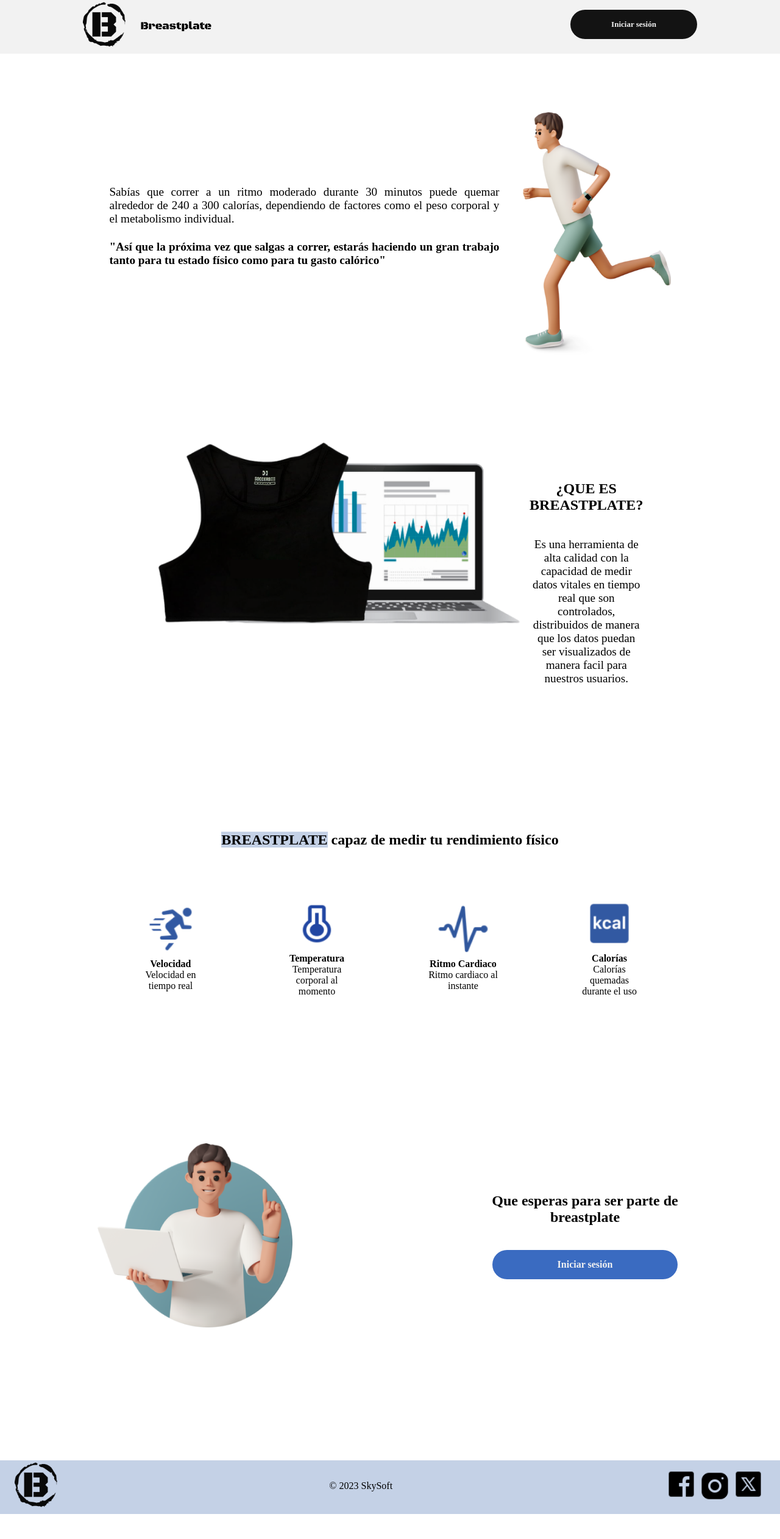
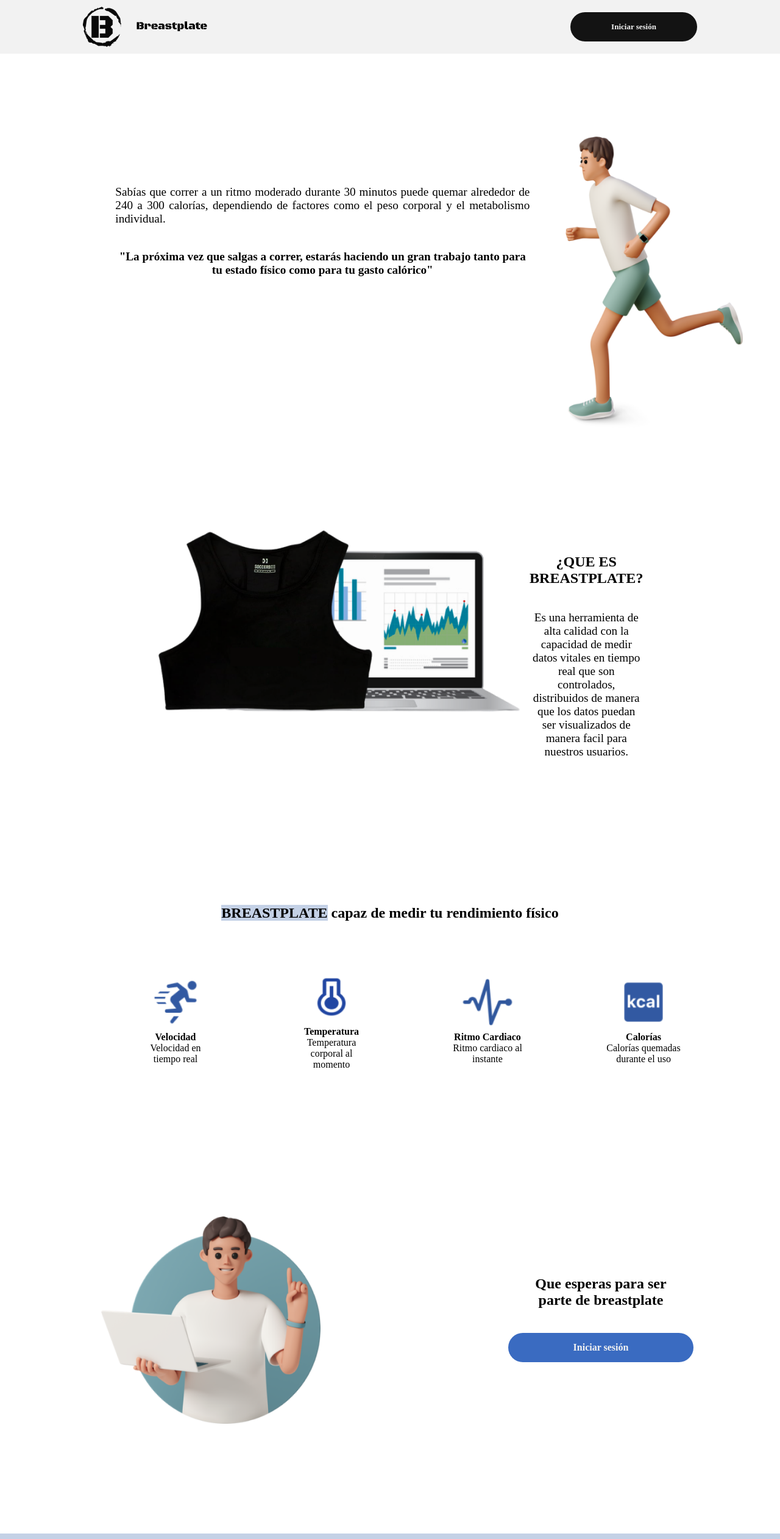
Before and after one commit to cristianOvando/Breastplate, a React (Vite) app: page / in a window 1280 px wide. Shown: the top 2524 px of the page at 61% size. Before the commit the page ends 2483 px from the top, so only its background shows below. Built offline with nearby package versions, Linux system fonts and the light colour scheme.

Commit message:
[add] new button in home

```diff
--- a/index.html
+++ b/index.html
@@ -2,9 +2,9 @@
 <html lang="en">
   <head>
     <meta charset="UTF-8" />
-    <link rel="icon" href="./src/assets/images/Logo.png" />
+    <link rel="icon" href="./src/assets/images/LogoBreastplate.png" />
     <meta name="viewport" content="width=device-width, initial-scale=1.0" />
-    <title>SkySoft</title>
+    <title>Breastplate</title>
   </head>
   <body>
     <div id="root"></div>
--- a/package.json
+++ b/package.json
@@ -21,6 +21,8 @@
     "react-chartjs-2": "^5.2.0",
     "react-dom": "^18.2.0",
     "react-router-dom": "^6.16.0",
+    "react-scroll": "^1.9.0",
+    "react-spring": "^9.7.3",
     "recharts": "^2.9.3"
   },
   "devDependencies": {
--- a/src/assets/styles/Footer.css
+++ b/src/assets/styles/Footer.css
@@ -12,7 +12,8 @@
 
   .footer-logo img {
     margin-left: 3vh;
-    height: 10vh;
+    height: 9vh;
+    margin-top: 1vh;
   }
 
 .footer-social{
--- a/src/assets/styles/LandingPage.css
+++ b/src/assets/styles/LandingPage.css
@@ -1,8 +1,4 @@
 @import url('https://fonts.googleapis.com/css2?family=Black+Ops+One&display=swap');
-
-/* .fondo{
-  background-color: #f2f2f2;
-} */
 
 * {
   margin: 0;
@@ -10,7 +6,6 @@
   box-sizing: border-box;
 }
 
-/* Agrega esta regla para la animación de aparición gradual */
 @keyframes fadeIn {
   from {
     opacity: 0;
@@ -28,29 +23,30 @@
   display: flex;
   justify-content: space-around;
   margin: 20vh;
+  width: 85%;
   margin-top: 23vh;
   margin-bottom: -15vh;
 }
 
 .text-information{
   margin-top: 15vh;
-  width: 80vh;
+  width: 85vh;
   font-size: larger;
   text-align:justify;
 }
 
 .text-information-black{
-  width: 80vh;
+  width: 85vh;
   font-size: larger;
-  text-align:justify;
+  text-align: center;
   font-weight: 900;
-  margin-top: 3vh;
+  margin-top: 5vh;
 }
 
 .running{
-  height: 50vh;
+  margin-top: 5vh;
+  height: 60vh;
 }
-
 
 .div-product{
   display: flex;
@@ -61,12 +57,12 @@
 }
 
 .img-product{
-  margin-top: 2vh;
+  margin-top: 5vh;
   height: 40vh;
 }
 
 .div-information {
-  width: 40%;
+  width: 80vh;
   margin: 0 auto;
   text-align: center;
 }
@@ -85,7 +81,6 @@
   margin-top: 5vh;
 }
 
-
 .div-img img {
   width: 75%;
   max-height: 75%;
@@ -102,8 +97,6 @@
   background-color: #C4D1E6;
 }
 
-
-
 .div-specs-container {
   display: flex;
   flex-wrap: wrap;
@@ -111,6 +104,7 @@
   align-items: center;
   font-family: 'Didot', serif;
   text-align: center;
+  width: 80%;
   margin-left: 20vh;
   margin-right: 20vh;
   margin-top: 10vh;
@@ -141,7 +135,7 @@
 }
 
 .userlogin{
-  width: 40vh;
+  width: 45vh;
 }
 
 .div-login {
@@ -149,8 +143,8 @@
   flex-direction: column;
   justify-content: center;
   align-items: center;
-  margin-top: 4vh;
-  width: 40vh;
+  margin-top: 6vh;
+  width: 20%;
   height: 30vh;
 }
 
--- a/src/assets/styles/Navbar.css
+++ b/src/assets/styles/Navbar.css
@@ -24,7 +24,8 @@
 
 .img-logo{
     margin-left: 17vh;
-    height: 10vh;
+    margin-top: 1vh;
+    height: 9vh;
 }
 
 .btn-login {
@@ -37,7 +38,7 @@
     cursor: pointer;
     margin-right: 17vh;
     border-radius: 4vh;
-    margin-top: 2vh;
+    margin-top: 2.5vh;
     width: 26vh;
     height: 6vh;
     transition: background-color 0.3s ease;
@@ -46,3 +47,43 @@
   .btn-login:hover {
     background:  #3A6BC1;
   }
+
+.btn-login-data{
+    border: transparent;
+    background: #131313;
+    color: #f2f2f2;
+    font-family: 'Didot', serif;
+    font-size: small;
+    font-weight: bold;
+    cursor: pointer;
+    margin-right: 15vh;
+    border-radius: 4vh;
+    margin-top: 2.5vh;
+    width: 26vh;
+    height: 6vh;
+    transition: background-color 0.3s ease;
+  }
+
+.btn-login-data:hover{
+    background-color: #3A6BC1;
+}
+
+.btn-login-Signoff{
+    border: transparent;
+    background: #cf1a29;
+    color: #f2f2f2;
+    font-family: 'Didot', serif;
+    font-size: small;
+    font-weight: bold;
+    cursor: pointer;
+    margin-right: 15vh;
+    border-radius: 4vh;
+    margin-top: 2.5vh;
+    width: 26vh;
+    height: 6vh;
+    transition: background-color 0.3s ease;
+}
+
+.btn-login-Signoff:hover{
+    background-color: #881821;
+}
--- a/src/components/atoms/Footer.jsx
+++ b/src/components/atoms/Footer.jsx
@@ -13,7 +13,7 @@ function Footer() {
           <img src={logo} alt="Logo de la empresa" />
         </div>
         <div>
-          <p className="footer-text">© 2023 SkySoft</p>
+          <p className="footer-text">© 2023 Breastplate</p>
         </div>
         <div className="footer-social">
           <div>
--- a/src/components/atoms/Navbar.jsx
+++ b/src/components/atoms/Navbar.jsx
@@ -33,8 +33,8 @@ function Navbar() {
                     <div><p className='name-logo'>Breastplate</p></div>
                 </div>
                 <div>
-                    <button className='btn-login' onClick={handlerClick}>Mis datos</button>
-                    <button className='btn-login' onClick={handlerlogout}>Cerrar sesión</button>
+                    <button className='btn-login-data' onClick={handlerClick}>Mis datos</button>
+                    <button className='btn-login-Signoff' onClick={handlerlogout}>Cerrar sesión</button>
                 </div>
             </div>
         </div>
--- a/src/components/organism/FormBreastplate.jsx
+++ b/src/components/organism/FormBreastplate.jsx
@@ -67,7 +67,7 @@ function FormBreastPlate() {
           console.error("Error en la respuesta del servidor: ", data);
         }
       } catch (error) {
-        setErrorAlert('Error al iniciar sesión');
+        setErrorAlert('¡No se han podido mandar tus datos!');
         console.error("Error al enviar la solicitud: ", error);
       }
     } else {
--- a/src/components/organism/LandingBreastplate.jsx
+++ b/src/components/organism/LandingBreastplate.jsx
@@ -1,9 +1,9 @@
+import React from 'react';
 import { useNavigate } from 'react-router-dom';
-import React from 'react';
-import product from "../../assets/images/Product.png"
+import product from "../../assets/images/Product.png";
 import exercise from "../../assets/images/Exercise.png";
 import pulse from "../../assets/images/Pulse.png";
-import temperature from "../../assets/images/Temperature.png"
+import temperature from "../../assets/images/Temperature.png";
 import calories from "../../assets/images/Calories.png";
 import Running from "../../assets/images/running.png";
 import Login from "../../assets/images/UserLogin.png";
@@ -13,21 +13,20 @@ import "../../assets/styles/LandingPage.css";
 
 
 function projectBreastplate() {
-
   const navigate = useNavigate();
 
-    const handleNavigation = () => {
-        navigate("/Login");
-    };
+  const handleNavigation = () => {
+    navigate("/Login");
+  };
 
   return (
     <>
      <Navbar/>
-     <div className='fondo'>
+     <div>
         <div className='radonm-data'>
           <div>
             <p className='text-information'>Sabías que correr a un ritmo moderado durante 30 minutos puede quemar alrededor de 240 a 300 calorías, dependiendo de factores como el peso corporal y el metabolismo individual. </p>
-            <p className='text-information-black'>"Así que la próxima vez que salgas a correr, estarás haciendo un gran trabajo tanto para tu estado físico como para tu gasto calórico"</p>
+            <p className='text-information-black'>"La próxima vez que salgas a correr, estarás haciendo un gran trabajo tanto para tu estado físico como para tu gasto calórico"</p>
           </div>
 
             <div>
```
Also changed, not shown: src/assets/images/Logo.png (deleted), 1 other file (tests, documents, lock files or other folders).
